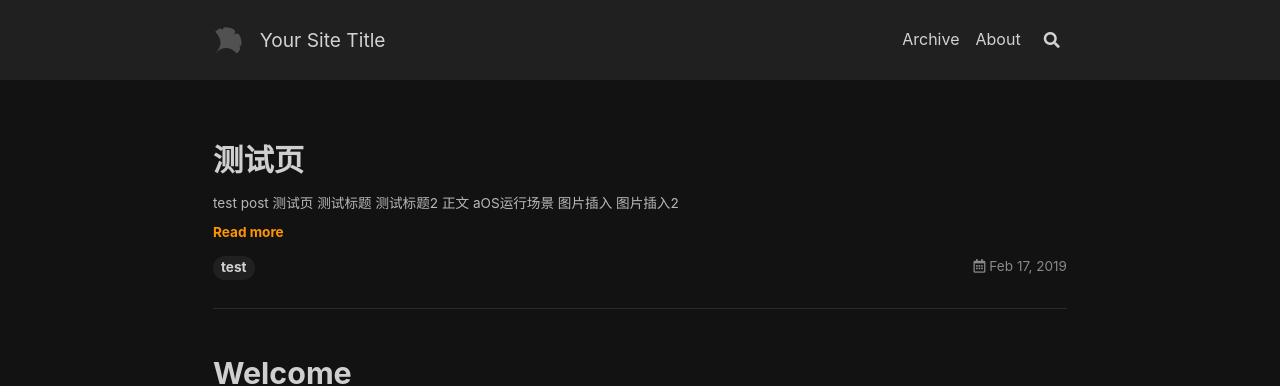
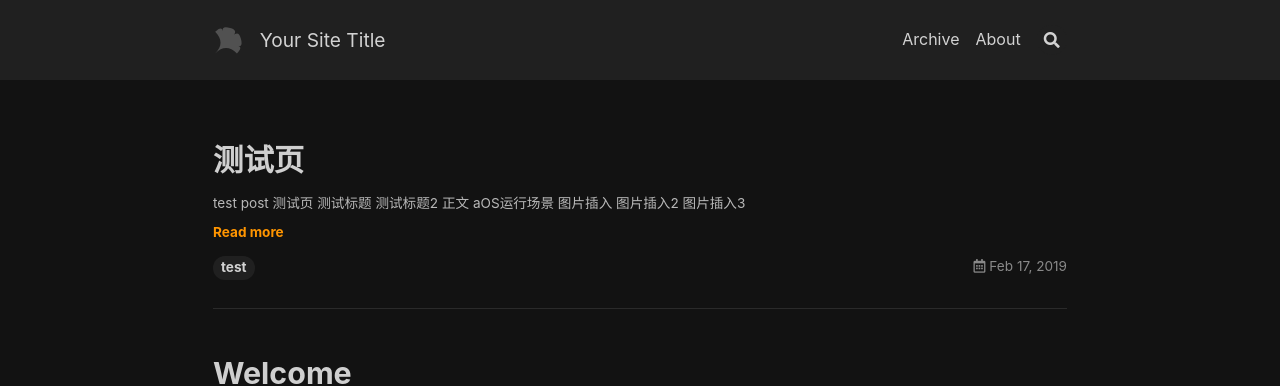
Before and after one commit to RichardZj/RichardZj.github.io, a Jekyll site: the page built from index.html, in a window 1280 px wide. Shown: the top 386 px of the page. Built offline with Jekyll 4.4.1, drawn with Linux system fonts in a browser that asks for light colours; nearby versions of some CDN libraries; emoji names are drawn with the system emoji font; the list of posts is cut into pages by our own code.

Commit message:
feat: update
Signed-off-by: ZhangZijian <zhangzijian@chinatelecom.cn>

```diff
--- a/_posts/2019-02-17-test.md
+++ b/_posts/2019-02-17-test.md
@@ -27,3 +27,6 @@ tags: test
 
 图片插入2
 ![](https://github.com/RichardZj/RichardZj.github.io/raw/33b3ea212b08d8735f6282b390ca6483ecc286a2/_posts/test.png)
+
+图片插入3
+![](https://github.com/RichardZj/RichardZj.github.io/raw/33b3ea212b08d8735f6282b390ca6483ecc286a2/images/test.png)
```
Also changed, not shown: 1 other file.
